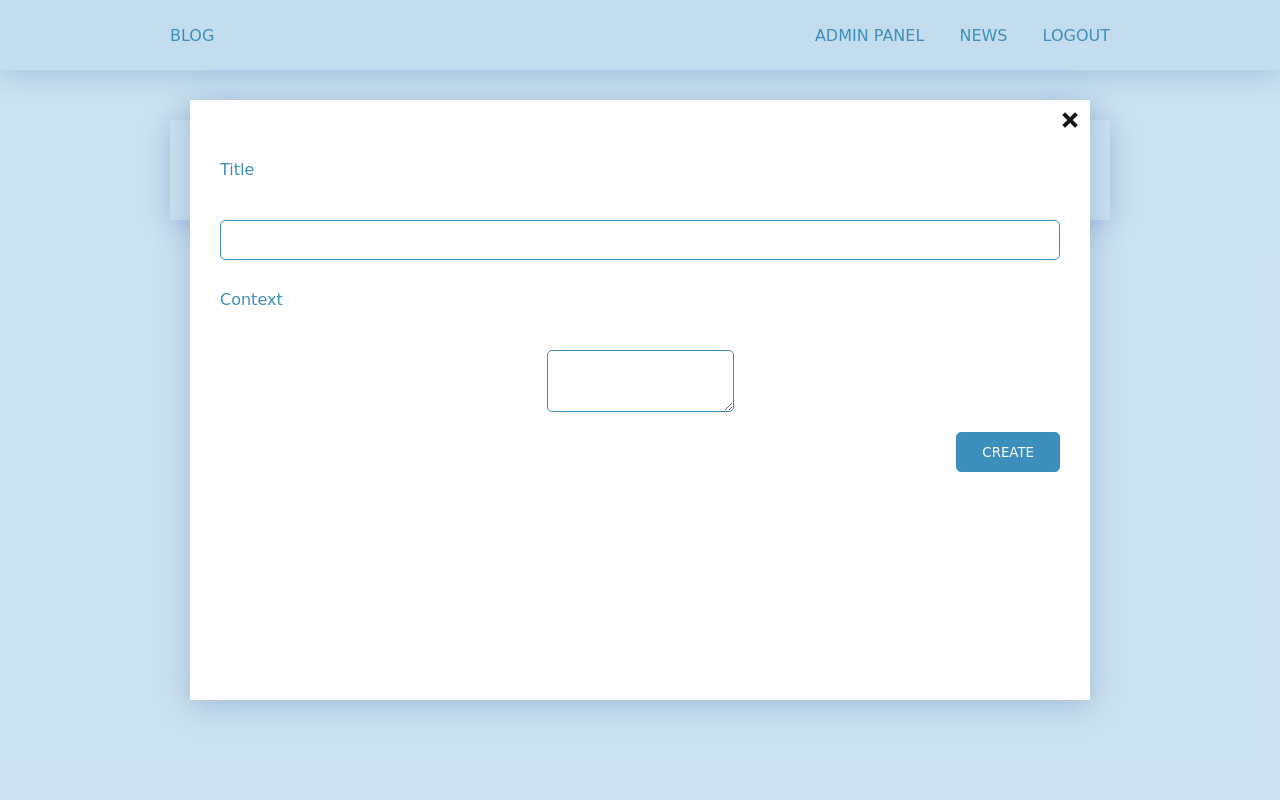
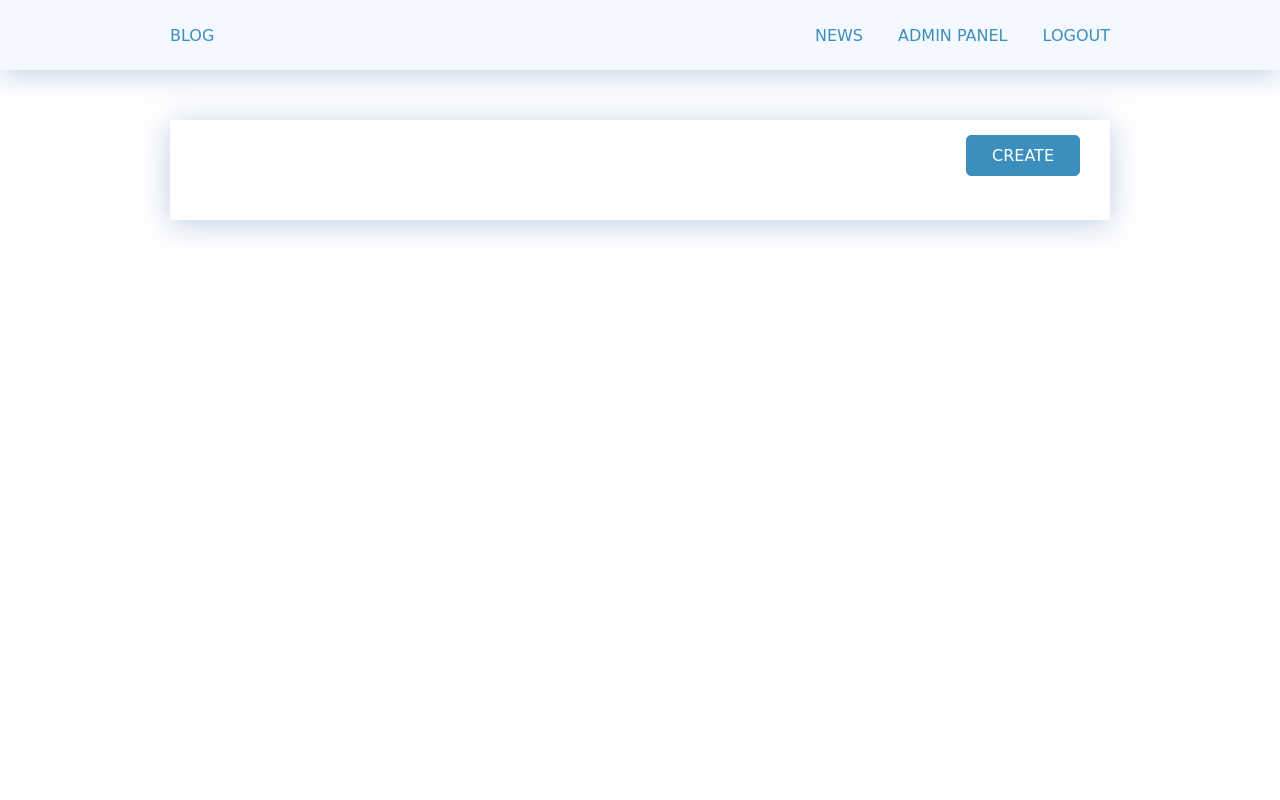
Before and after one commit to Lubov-L/mvc-blog, a PHP site: page /news in a window 1280 px wide. Run offline with PHP 8.4, Linux system fonts and the light colour scheme; the visitor is signed in with stand-in values (Sample User, id 1); data that the repository does not hold is empty; some web fonts are replaced.

Commit message:
#12 рефакторинг кода

```diff
--- a/app/Controllers/UserApiController.php
+++ b/app/Controllers/UserApiController.php
@@ -49,7 +49,6 @@ class UserApiController extends ApiController
 
     public static function registration(): false|string
     {
-
         self::setHeader();
 
         $body = file_get_contents('php://input');
--- a/public/js/auth.js
+++ b/public/js/auth.js
@@ -5,7 +5,6 @@ document.querySelector(".login__form").addEventListener("submit", async function
     let formData = new FormData(form);
     let jsonData = {};
     let auth_password = document.querySelector('.auth_password');
-    let login_error = document.querySelector('.error');
     let unexpectedError = document.querySelector('.unexpected_error');
 
     formData.forEach(function (value, key) {
--- a/views/admin-panel/index.php
+++ b/views/admin-panel/index.php
@@ -8,7 +8,9 @@ require_once __DIR__ . '/../admin-panel/user-modal.php';
 require_once __DIR__ . '/../header.php';
 ?>
 
-<script src="/js/admin/admin.js" async></script>
+<script src="/js/admin/content.js" async></script>
+<script src="/js/admin/users.js" async></script>
+<script src="/js/main.js" async></script>
 
 <div class="content">
     <div class="content__block">
--- a/views/header.php
+++ b/views/header.php
@@ -1,19 +1,18 @@
 <div class="header">
     <div class="header__nav">
         <a href="/">blog</a>
-        <?php if (empty($_SESSION['userId'])) { ?>
-            <div>
+        <div>
+            <a class="nav__link" href="/news">news</a>
+            <?php if (empty($_SESSION['userId'])) { ?>
                 <a class="nav__link" href="/login">login</a>
                 <a class="nav__link" href="/registration">register</a>
-            </div>
-        <?php } else {
-            ?>
-            <div>
-                <?php if ( $_SESSION['role'] === 'admin') { ?>
+            <?php } else {
+                ?>
+                <?php if ($_SESSION['role'] === 'admin') { ?>
                     <a class="nav__link" href="/admin-panel">admin panel</a>
                 <?php } ?>
-                <a class="nav__link" href="/news">news</a>
                 <a class="nav__link" href="/logout">logout</a>
-            </div> <?php } ?>
+            <?php } ?>
+        </div>
     </div>
 </div>
--- a/views/news-modal.php
+++ b/views/news-modal.php
@@ -1,11 +1,12 @@
-<div class="wrapper">
+<div class="wrapper hidden">
     <div class="back"></div>
     <form action="" method="post" class="modal_news">
         <a class="close-button"></a>
         <label class="name" for="news-title">Title</label>
         <input type="text" name="title" id="news-title">
-        <label for="context">Context</label>
-        <textarea id="context"></textarea>
-        <button type="submit" class="save-news" onclick="">create</button>
+        <label for="content">Context</label>
+        <textarea id="content" name="content"></textarea>
+        <div class="messages"></div>
+        <button type="submit" class="save-news" onclick="createNews()">create</button>
     </form>
 </div>
--- a/views/news.php
+++ b/views/news.php
@@ -8,13 +8,14 @@ require_once __DIR__ . '/news-modal.php';
 require_once __DIR__ . '/header.php';
 ?>
 
+<script src="/js/admin/news.js" async></script>
+<script src="/js/main.js" async></script>
+
 <div class="content">
     <div class="content__news">
-        <?php if ( $_SESSION['role'] === 'admin') { ?>
+        <?php if ($params['isAdmin'] ?? false) { ?>
             <a class="create-news" href="/news">create</a>
         <?php } ?>
-        <div class="news__block">
-
-        </div>
+        <div class="news__block" data-isAdmin="<?= $params['isAdmin'] ?? false; ?>"></div>
     </div>
 </div>
```
Also changed, not shown: views/admin-panel/user-modal.php (line endings or trailing spaces).
